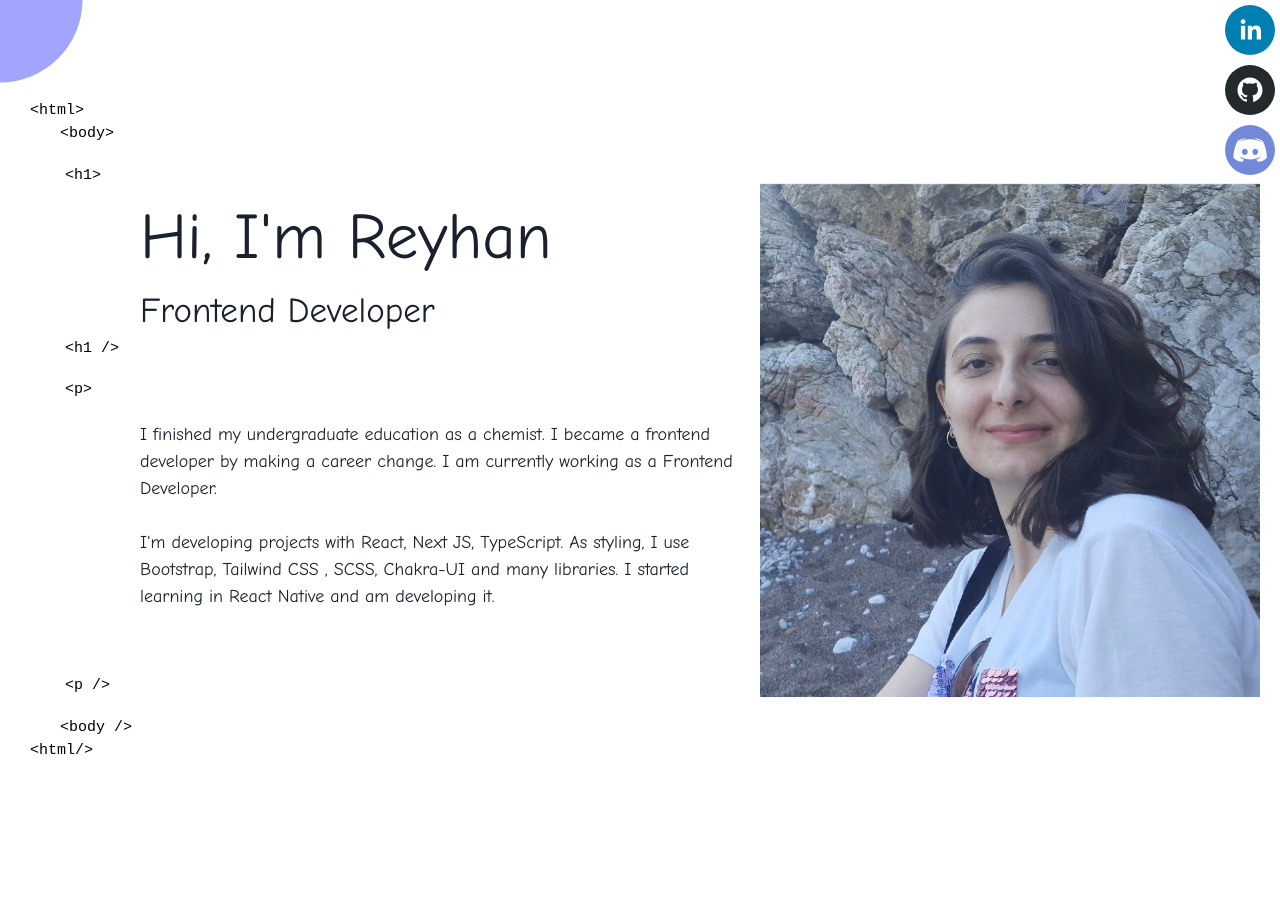
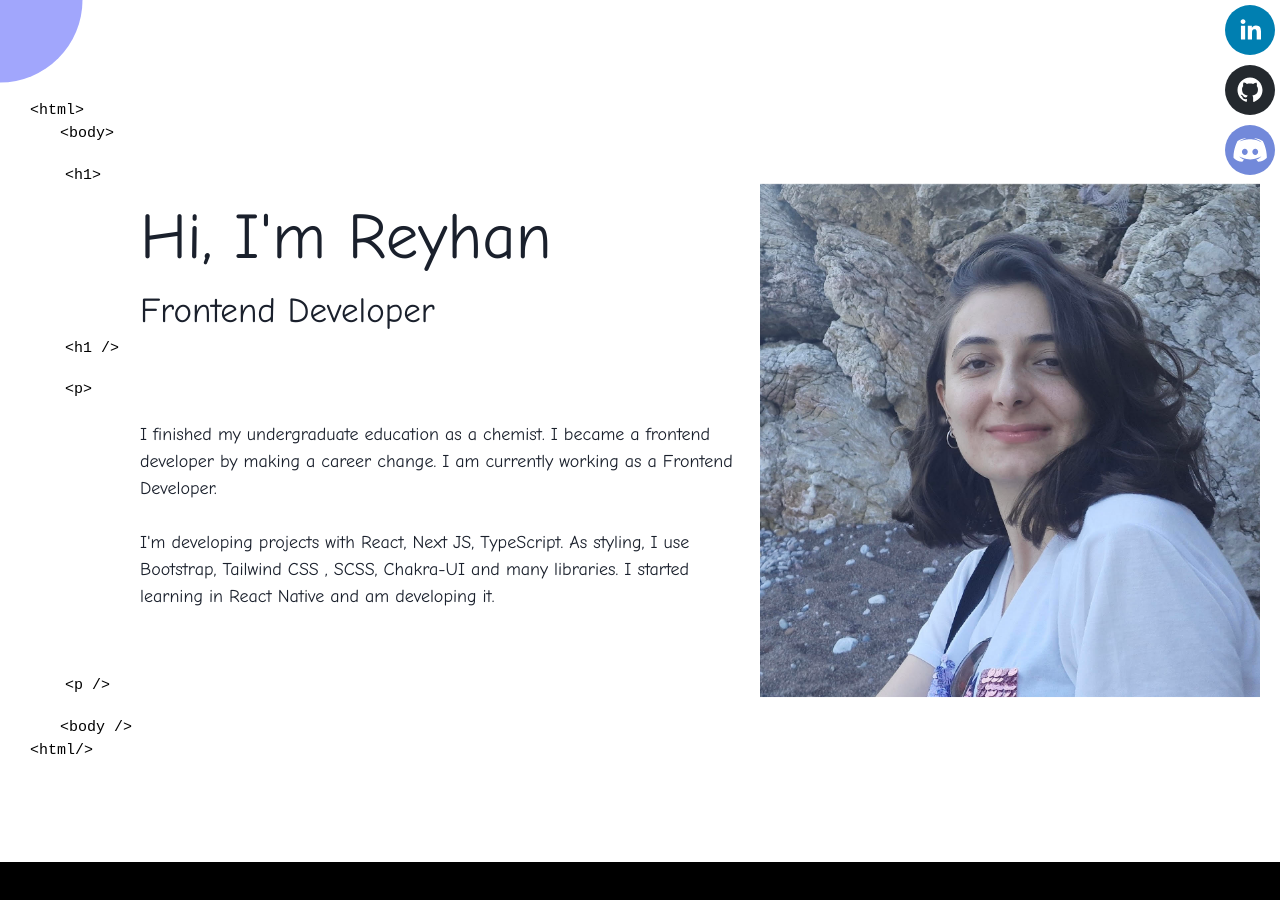
Before and after one commit to reeyhanyilmaz/NextJS-Portfolio, a Next.js app: page / in a window 1280 px wide. Shown: the top 900 px of the page. After the commit the page ends 862 px from the top, so only its background shows below. Built offline with nearby package versions, Linux system fonts and the light colour scheme; some icons are missing.

Commit message:
id and class name changes

```diff
--- a/pages/index.js
+++ b/pages/index.js
@@ -15,7 +15,7 @@ export default function Home() {
         <title>Reyhan Yılmaz</title>
       </Head>
 
-      <div id="about" className="content">
+      <div className="content">
         <p className="html">&lt;html&gt;</p>
         <p className="body">&lt;body&gt;</p>
         <div className="infoContainer">
--- a/pages/projects.js
+++ b/pages/projects.js
@@ -33,7 +33,7 @@ export default function Projects() {
       <p className="html">&lt;html&gt;</p>
       <p className="body">&lt;body&gt;</p>
       <p className="section">&lt;section&gt;</p>
-      <div className="content">
+      <div className="content_projects">
         <div className="row">
           {data.map((item, index) => (
             <div key={index} className="col m4 hover:transform hover:scale-105">
--- a/styles/projects.css
+++ b/styles/projects.css
@@ -22,7 +22,7 @@
 
 @media screen and (max-width: 767px) {
 
-  .content {
+  .content_projects {
     display: flex !important;
     justify-content: center !important;
     align-items: center !important;
```
